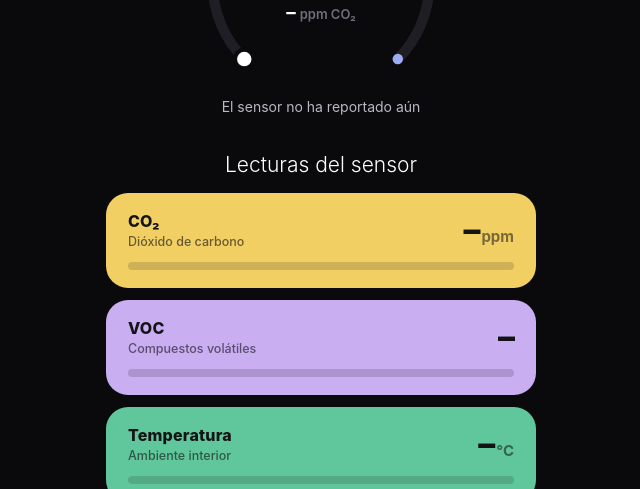
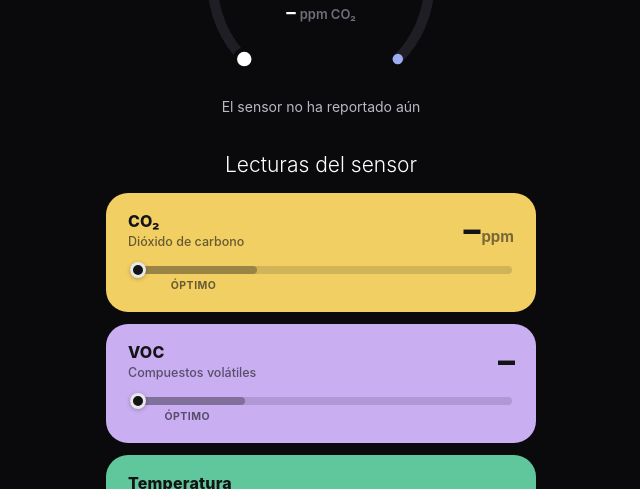
Before and after one commit to ithesk/airtodos, a website: page index.html in a window 1280 px wide. Shown: the part 311-800 px from the top of the page, without its empty margins (319-959 px from the left). Drawn offline with Linux system fonts and the light colour scheme; no server answers.

Commit message:
Escala con zona óptima y marcador en cada tarjeta
Co-Authored-By: Claude Fable 5 <noreply@anthropic.com>

```diff
--- a/index.html
+++ b/index.html
@@ -67,14 +67,24 @@
   .r-sub { font-size:12.5px; font-weight:500; color:var(--card-ink-2); margin-top:3px; }
   .r-val { font-size:34px; font-weight:800; letter-spacing:-1px; white-space:nowrap; }
   .r-val .u { font-size:15px; font-weight:700; opacity:.55; margin-left:2px; letter-spacing:0; }
-  .r-bar {
-    margin-top:12px; height:8px; border-radius:4px;
-    background:rgba(20,20,23,.16); overflow:hidden;
+  .r-scale {
+    position:relative; margin:16px 2px 20px; height:8px; border-radius:4px;
+    background:rgba(20,20,23,.14);
   }
-  .r-fill {
-    height:100%; width:0%; border-radius:4px;
-    background:rgba(20,20,23,.85);
-    transition:width .9s cubic-bezier(.4,0,.2,1);
+  .r-zone {
+    position:absolute; top:0; height:100%; border-radius:4px;
+    background:rgba(20,20,23,.30);
+  }
+  .r-zone span {
+    position:absolute; top:13px; left:50%; transform:translateX(-50%);
+    font-size:10.5px; font-weight:700; letter-spacing:.5px; text-transform:uppercase;
+    color:var(--card-ink-2); white-space:nowrap;
+  }
+  .r-dot {
+    position:absolute; top:50%; left:2%; width:16px; height:16px; border-radius:50%;
+    background:var(--card-ink); border:3px solid rgba(255,255,255,.9);
+    transform:translate(-50%,-50%); box-shadow:0 1px 4px rgba(0,0,0,.25);
+    transition:left .9s cubic-bezier(.4,0,.2,1);
   }
 
   .foot { text-align:center; margin-top:26px; font-size:13px; color:var(--ink-mute); }
@@ -122,28 +132,28 @@
         <div><div class="r-label">CO₂</div><div class="r-sub">Dióxido de carbono</div></div>
         <div class="r-val"><span id="co2b">–</span><span class="u">ppm</span></div>
       </div>
-      <div class="r-bar"><div class="r-fill" id="bar-co2"></div></div>
+      <div class="r-scale"><div class="r-zone" style="left:0%;width:33.3%"><span>óptimo</span></div><div class="r-dot" id="dot-co2"></div></div>
     </div>
     <div class="row lila">
       <div class="r-top">
         <div><div class="r-label">VOC</div><div class="r-sub">Compuestos volátiles</div></div>
         <div class="r-val"><span id="voc">–</span></div>
       </div>
-      <div class="r-bar"><div class="r-fill" id="bar-voc"></div></div>
+      <div class="r-scale"><div class="r-zone" style="left:0%;width:30%"><span>óptimo</span></div><div class="r-dot" id="dot-voc"></div></div>
     </div>
     <div class="row verde">
       <div class="r-top">
         <div><div class="r-label">Temperatura</div><div class="r-sub">Ambiente interior</div></div>
         <div class="r-val"><span id="temp">–</span><span class="u">°C</span></div>
       </div>
-      <div class="r-bar"><div class="r-fill" id="bar-temp"></div></div>
+      <div class="r-scale"><div class="r-zone" style="left:33.3%;width:23.4%"><span>óptimo</span></div><div class="r-dot" id="dot-temp"></div></div>
     </div>
     <div class="row azul">
       <div class="r-top">
         <div><div class="r-label">Humedad</div><div class="r-sub">Relativa del aire</div></div>
         <div class="r-val"><span id="hum">–</span><span class="u">%</span></div>
       </div>
-      <div class="r-bar"><div class="r-fill" id="bar-hum"></div></div>
+      <div class="r-scale"><div class="r-zone" style="left:30%;width:35%"><span>óptimo</span></div><div class="r-dot" id="dot-hum"></div></div>
     </div>
   </div>
 
@@ -166,10 +176,10 @@ const RANGOS = {
   temp: [10, 40],     // °C
   hum:  [0, 100],     // %
 };
-function setBar(id, v, key){
+function setDot(id, v, key){
   const [min,max] = RANGOS[key];
-  const p = (v==null||isNaN(v)) ? 0 : Math.min(100, Math.max(2, (v-min)/(max-min)*100));
-  document.getElementById(id).style.width = p + "%";
+  const p = (v==null||isNaN(v)) ? 2 : Math.min(98, Math.max(2, (v-min)/(max-min)*100));
+  document.getElementById(id).style.left = p + "%";
 }
 
 // Geometría del arco: 270°, empieza en 135° (abajo-izquierda), cx 150 cy 130 r 105
@@ -195,10 +205,10 @@ async function tick(){
     document.getElementById("voc").textContent  = fmt(d.voc);
     document.getElementById("temp").textContent = fmt(d.temp,1);
     document.getElementById("hum").textContent  = fmt(d.hum,1);
-    setBar("bar-co2",  d.co2,  "co2");
-    setBar("bar-voc",  d.voc,  "voc");
-    setBar("bar-temp", d.temp, "temp");
-    setBar("bar-hum",  d.hum,  "hum");
+    setDot("dot-co2",  d.co2,  "co2");
+    setDot("dot-voc",  d.voc,  "voc");
+    setDot("dot-temp", d.temp, "temp");
+    setDot("dot-hum",  d.hum,  "hum");
     // El arco refleja el CO2: 400 ppm (aire exterior) → 1600 ppm (crítico)
     setGauge(Math.min(1, Math.max(0.04, (d.co2-400)/1200)));
     const s = Math.round((Date.now()-d.ts)/1000);
@@ -213,8 +223,8 @@ function noData(){
   document.getElementById("sub").textContent = "El sensor no ha reportado aún";
   document.getElementById("foot").textContent = "Reintentando…";
   setGauge(0);
-  ["bar-co2","bar-voc","bar-temp","bar-hum"].forEach(id =>
-    document.getElementById(id).style.width = "0%");
+  ["dot-co2","dot-voc","dot-temp","dot-hum"].forEach(id =>
+    document.getElementById(id).style.left = "2%");
 }
 tick(); setInterval(tick, 5000);
 </script>
```
